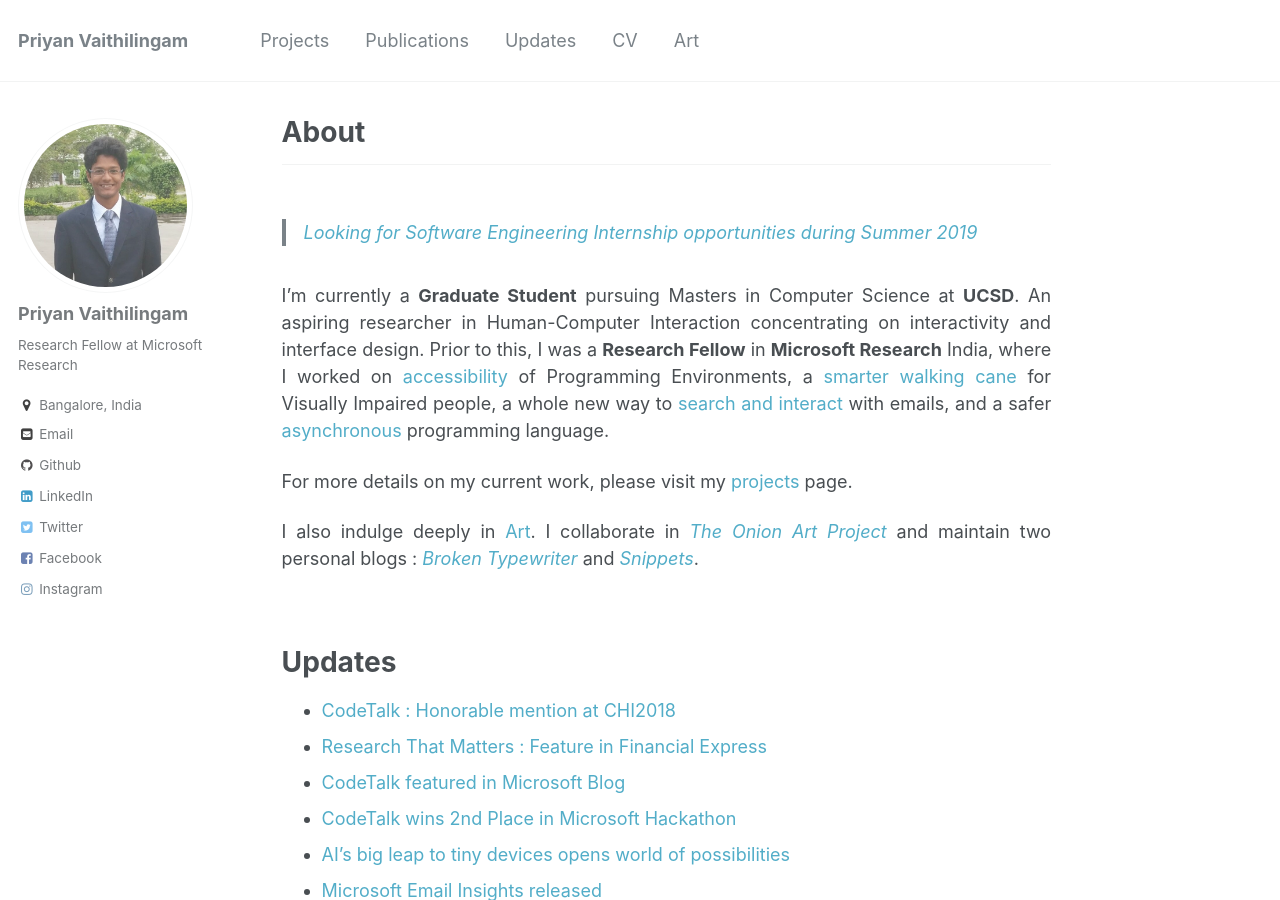
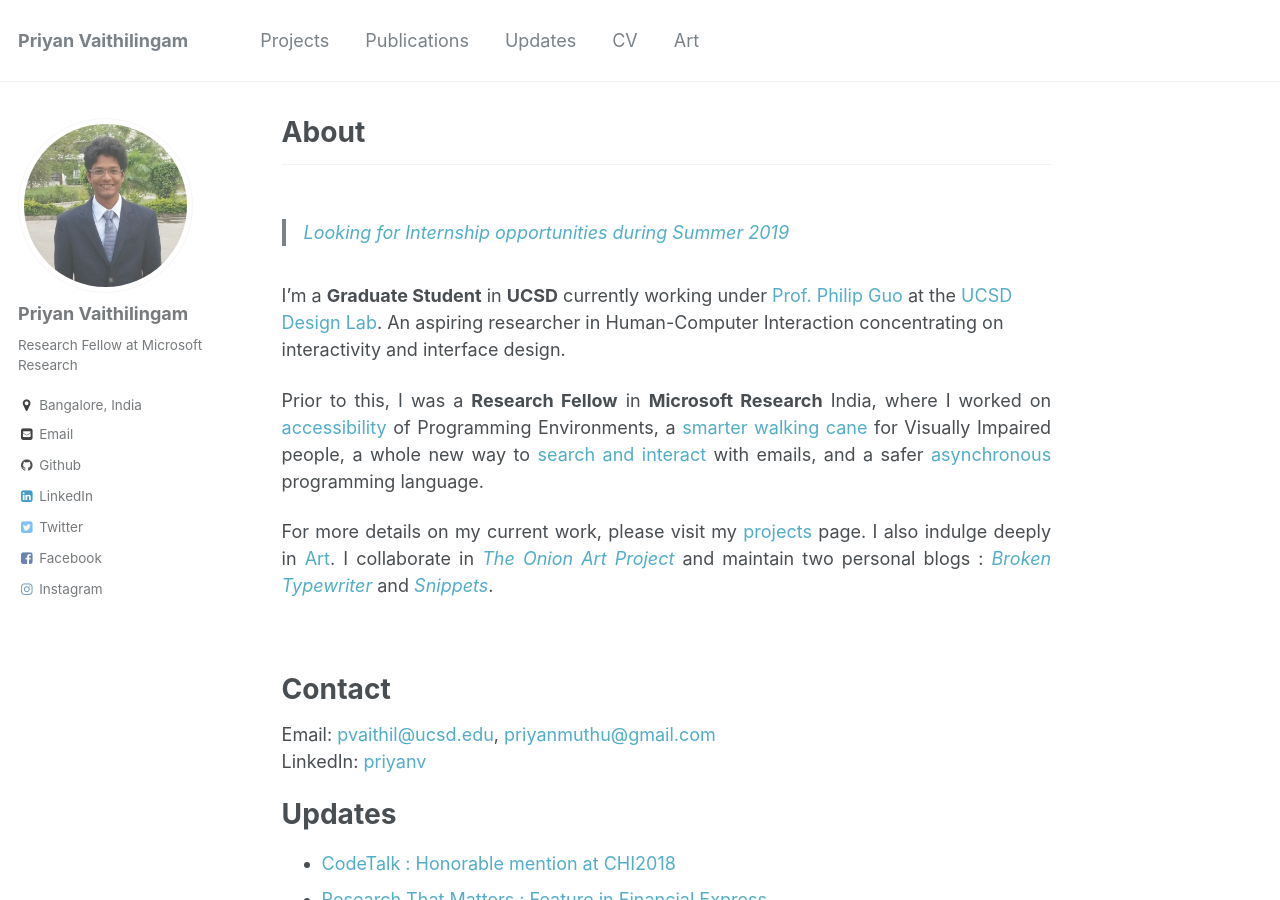
Before and after one commit to priyanmuthu/priyanmuthu.github.io, a Jekyll site: the page built from _pages/about.md, in a window 1280 px wide and 900 px high. Built offline with Jekyll 4.4.1, drawn with Linux system fonts in a browser that asks for light colours; a script that is not in the unit is left out; comment, search, counter and statistics services are not loaded.

Commit message:
updated about page

```diff
--- a/_pages/about.md
+++ b/_pages/about.md
@@ -9,18 +9,23 @@ redirect_from:
   - /who
 ---
 
-> [Looking for Software Engineering Internship opportunities during Summer 2019](https://www.linkedin.com/in/priyanv/)
+> [Looking for Internship opportunities during Summer 2019](https://www.linkedin.com/in/priyanv/)
 
-I'm currently a **Graduate Student** pursuing Masters in Computer Science at **UCSD**. An aspiring researcher in Human-Computer Interaction concentrating on interactivity and interface design. Prior to this, I was a **Research Fellow** in **Microsoft Research** India, where I worked on [accessibility](/projects/CodeTalk/) of Programming Environments, a [smarter walking cane](/projects/InteractiveCane/) for Visually Impaired people, a whole new way to [search and interact](/projects/EmailInsights/) with emails, and a safer [asynchronous](/projects/PSharp/) programming language.
+I'm a **Graduate Student** in **UCSD** currently working under [Prof. Philip Guo](http://pgbovine.net) at the [UCSD Design Lab](https://designlab.ucsd.edu/). An aspiring researcher in Human-Computer Interaction concentrating on interactivity and interface design.
+
+Prior to this, I was a **Research Fellow** in **Microsoft Research** India, where I worked on [accessibility](/projects/CodeTalk/) of Programming Environments, a [smarter walking cane](/projects/InteractiveCane/) for Visually Impaired people, a whole new way to [search and interact](/projects/EmailInsights/) with emails, and a safer [asynchronous](/projects/PSharp/) programming language.
 {: .text-justify}
 
-For more details on my current work, please visit my [projects](/projects/) page.
-
-
-I also indulge deeply in [Art](/art/). I collaborate in [*The Onion Art Project*](https://theonionart.wordpress.com){:target="_blank"} and maintain two personal blogs : [*Broken Typewriter*](https://priyanmuthu.wordpress.com){:target="_blank"} and [*Snippets*](https://microsnips.wordpress.com){:target="_blank"}.
+For more details on my current work, please visit my [projects](/projects/) page. I also indulge deeply in [Art](/art/). I collaborate in [*The Onion Art Project*](https://theonionart.wordpress.com){:target="_blank"} and maintain two personal blogs : [*Broken Typewriter*](https://priyanmuthu.wordpress.com){:target="_blank"} and [*Snippets*](https://microsnips.wordpress.com){:target="_blank"}.
 {: .text-justify}
 
 <br/>
+
+Contact
+===
+Email: [pvaithil@ucsd.edu](mailto:pvaithil@ucsd.edu), [priyanmuthu@gmail.com](mailto:priyanmuthu@gmail.com)
+LinkedIn: [priyanv](https://www.linkedin.com/in/priyanv)
+
 
 Updates
 ====
```
Also changed, not shown: _pages/publications.md (+1 -1 lines).
